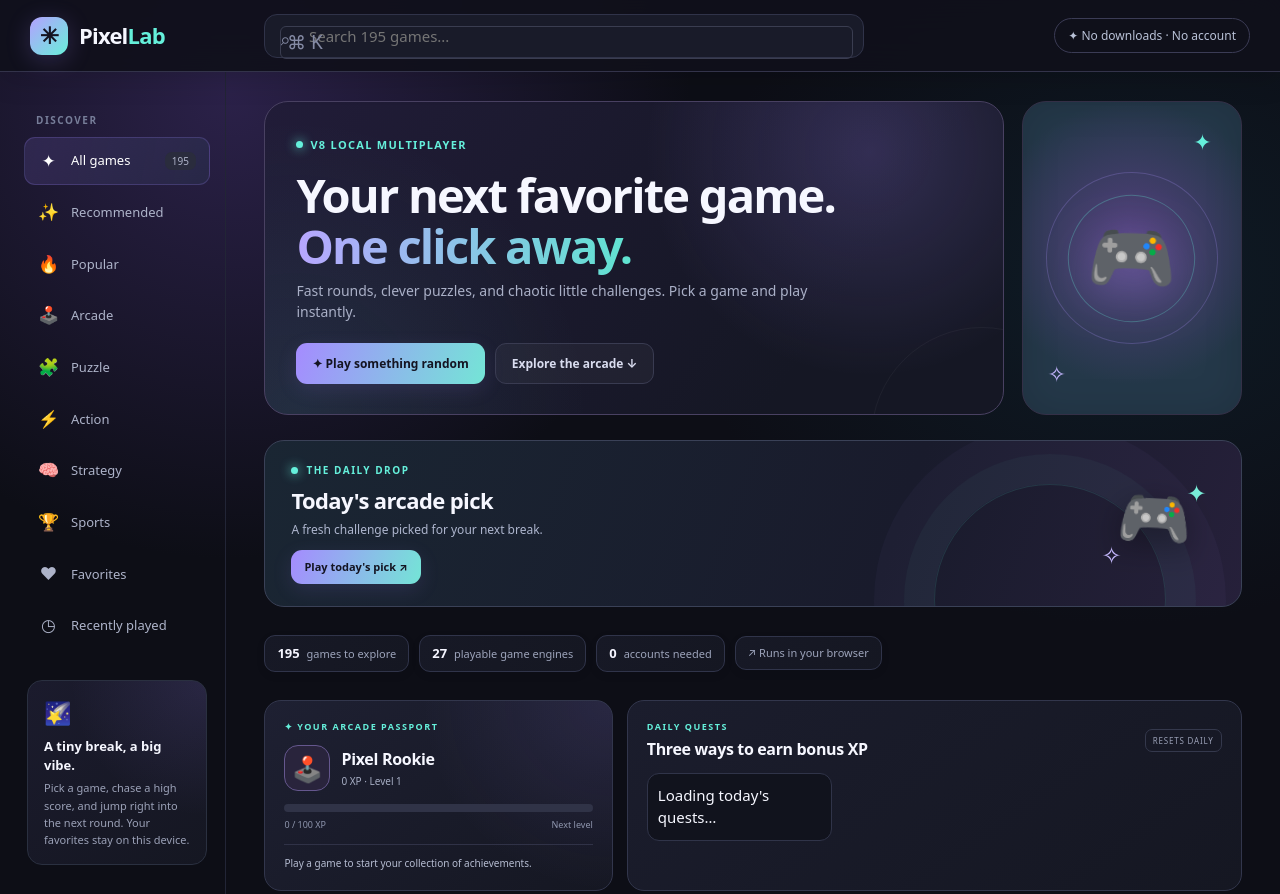
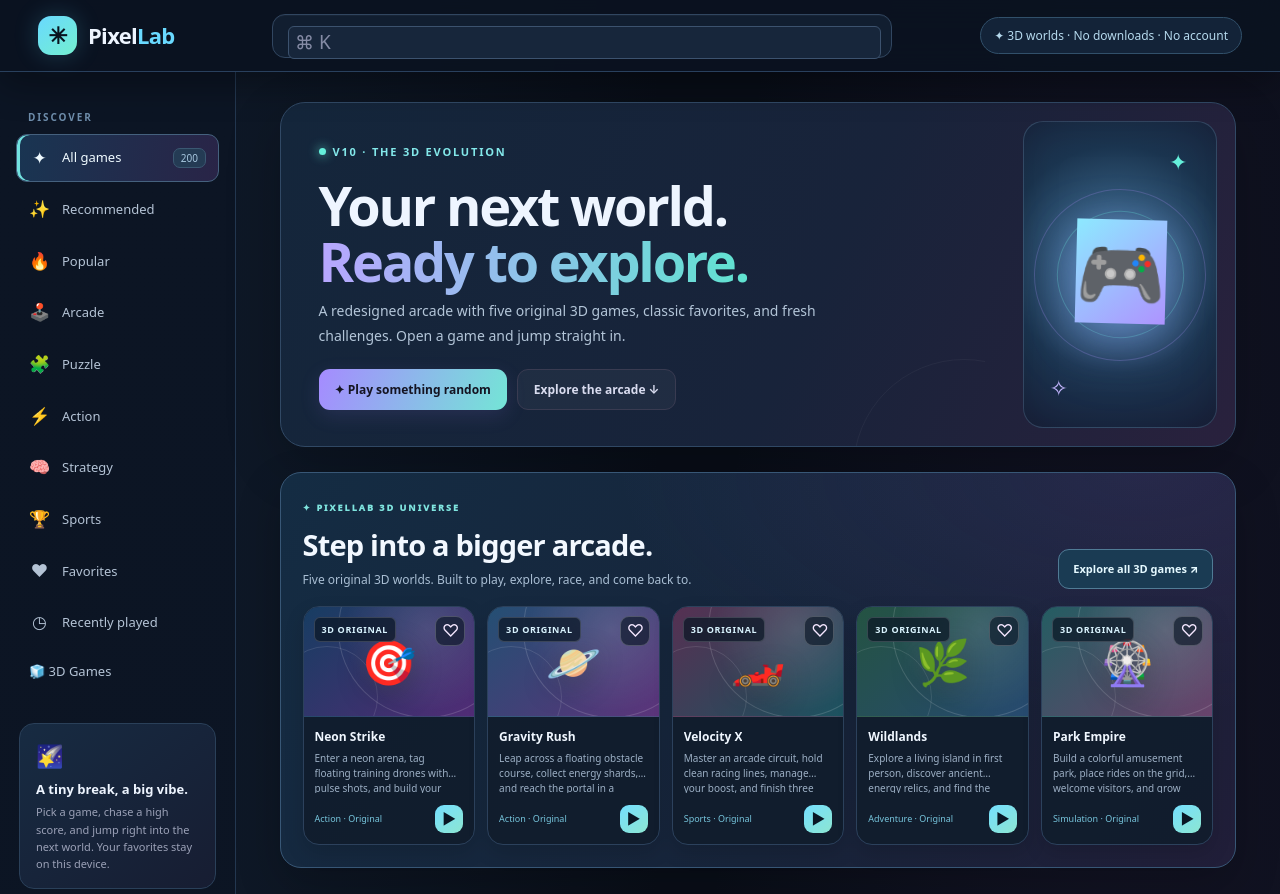
Before and after one commit to crewliambackup1-star/pixellab, a plain HTML site: page index.html in a window 1280 px wide. Shown: the top 894 px of the page. Drawn offline with Linux system fonts and the light colour scheme.

Commit message:
V10: redesign homepage shell and load 3D catalog/runtime

```diff
--- a/index.html
+++ b/index.html
@@ -3,24 +3,24 @@
 <head>
 <meta charset="utf-8">
 <meta name="viewport" content="width=device-width,initial-scale=1,viewport-fit=cover">
-<meta name="theme-color" content="#10111b">
-<meta name="description" content="PixelLab is a free browser arcade packed with quick games, puzzles, sports, racing and more. No account needed.">
-<title>PixelLab — Your Browser Arcade</title>
+<meta name="theme-color" content="#0b1321">
+<meta name="description" content="PixelLab is a free browser arcade with original 3D adventures, racing, action, simulation, puzzles, and quick games. No account needed.">
+<title>PixelLab — Play Beyond the Screen</title>
 <link rel="icon" href="icon.svg" type="image/svg+xml">
 <link rel="stylesheet" href="styles.css">
-
+<link rel="stylesheet" href="v10.css">
 </head>
 <body>
 <div class="app">
 <header class="topbar">
 <a href="#" class="brand" aria-label="PixelLab home"><span class="logo">✳</span><span>Pixel<em>Lab</em></span></a>
-<div class="search-wrap"><span>⌕</span><input id="search" class="search" type="search" placeholder="Search 195 games..." aria-label="Search games"><span class="search-hint">⌘ K</span></div>
-<div class="top-pill">✦ No downloads · No account</div>
+<div class="search-wrap"><span>⌕</span><input id="search" class="search" type="search" placeholder="Search 200 games…" aria-label="Search games"><span class="search-hint">⌘ K</span></div>
+<div class="top-pill">✦ 3D worlds · No downloads · No account</div>
 </header>
 <div class="layout">
 <aside class="sidebar" aria-label="Game navigation">
 <div class="side-label">Discover</div>
-<button class="navbtn active" data-filter="All"><span class="ico">✦</span> All games <span class="count" id="allCount">195</span></button>
+<button class="navbtn active" data-filter="All"><span class="ico">✦</span> All games <span class="count" id="allCount">200</span></button>
 <button class="navbtn" data-filter="Recommended"><span class="ico">✨</span> Recommended</button>
 <button class="navbtn" data-filter="Popular"><span class="ico">🔥</span> Popular</button>
 <button class="navbtn" data-filter="Arcade"><span class="ico">🕹️</span> Arcade</button>
@@ -30,15 +30,15 @@
 <button class="navbtn" data-filter="Sports"><span class="ico">🏆</span> Sports</button>
 <button class="navbtn" data-filter="Favorites"><span class="ico">♥</span> Favorites</button>
 <button class="navbtn" data-filter="Recent"><span class="ico">◷</span> Recently played</button>
-<div class="side-note"><div class="spark">🌠</div><strong>A tiny break, a big vibe.</strong><p>Pick a game, chase a high score, and jump right into the next round. Your favorites stay on this device.</p></div>
+<div class="side-note"><div class="spark">🌠</div><strong>A tiny break, a big vibe.</strong><p>Pick a game, chase a high score, and jump right into the next world. Your favorites stay on this device.</p></div>
 </aside>
 <main class="main">
 <section class="hero">
-<div class="hero-copy"><div class="eyebrow"><span class="pulse"></span> V8 LOCAL MULTIPLAYER</div><h1>Your next favorite game.<br><span class="gradient">One click away.</span></h1><p>Fast rounds, clever puzzles, and chaotic little challenges. Pick a game and play instantly.</p><div class="hero-actions"><button class="primary" id="randomBtn">✦ Play something random</button><button class="secondary" id="browseBtn">Explore the arcade ↓</button></div></div>
+<div class="hero-copy"><div class="eyebrow"><span class="pulse"></span> V10 · THE 3D EVOLUTION</div><h1>Your next world.<br><span class="gradient">Ready to explore.</span></h1><p>A redesigned arcade with five original 3D games, classic favorites, and fresh challenges. Open a game and jump straight in.</p><div class="hero-actions"><button class="primary" id="randomBtn">✦ Play something random</button><button class="secondary" id="browseBtn">Explore the arcade ↓</button></div></div>
 <div class="hero-art" aria-hidden="true"><span class="art-star s1">✦</span><span class="art-star s2">✧</span><div class="art-orb">🎮</div></div>
 </section>
-<section class="daily-strip"><div class="daily-copy"><div class="daily-kicker"><span class="pulse"></span> THE DAILY DROP</div><h2 id="dailyGameTitle">Today&#39;s arcade pick</h2><p id="dailyGameDesc">A fresh challenge picked for your next break.</p><button id="dailyPlay" class="primary">Play today&#39;s pick ↗</button></div><div class="daily-art" aria-hidden="true"><span>✦</span><strong id="dailyEmoji">🎮</strong><i>✧</i></div></section>
-<div class="stats"><div class="stat"><strong id="statCount">195</strong> games to explore</div><div class="stat"><strong>27</strong> playable game engines</div><div class="stat"><strong>0</strong> accounts needed</div><div class="stat">↗ Runs in your browser</div></div>
+<section class="daily-strip"><div class="daily-copy"><div class="daily-kicker"><span class="pulse"></span> THE DAILY DROP</div><h2 id="dailyGameTitle">Today's arcade pick</h2><p id="dailyGameDesc">A fresh challenge picked for your next break.</p><button id="dailyPlay" class="primary">Play today's pick ↗</button></div><div class="daily-art" aria-hidden="true"><span>✦</span><strong id="dailyEmoji">🎮</strong><i>✧</i></div></section>
+<div class="stats"><div class="stat"><strong id="statCount">200</strong> games to explore</div><div class="stat"><strong>32</strong> playable game engines</div><div class="stat"><strong>5</strong> original 3D games</div><div class="stat">↗ Runs in your browser</div></div>
 <section class="quest-strip" aria-label="Arcade progress">
   <div class="quest-profile">
     <div class="quest-kicker">✦ YOUR ARCADE PASSPORT</div>
@@ -65,7 +65,9 @@
 </div>
 <div class="toast" id="toast"></div>
 <script src="catalog.js"></script>
+<script src="v10-catalog.js"></script>
 <script src="app.js"></script>
+<script src="v10-runtime.js"></script>
 <script src="games/rift-runner.js"></script>
 <script src="games/circuit-crafter.js"></script>
 <script src="games/star-courier.js"></script>
```
